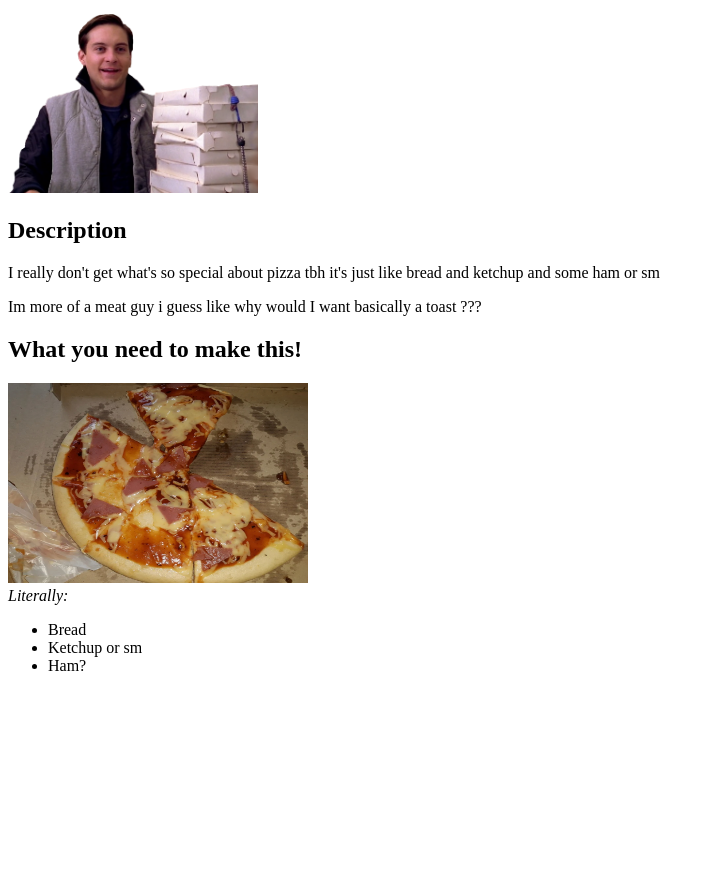
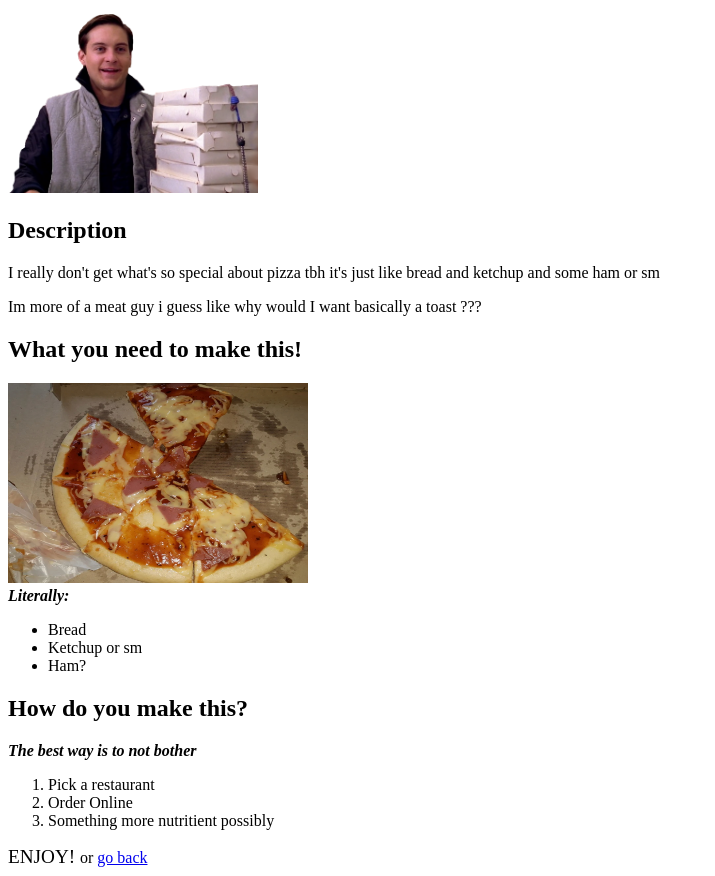
Before and after one commit to BogserPls/odin-recipes, a plain HTML site: page recipes/pizzatime.html in a window 1280 px wide. Shown: the part 100-976 px from the top of the page, without its empty margins (0-715 px from the left). Before the commit the page ends 800 px from the top, so only its background shows below. Drawn offline with Linux system fonts and the light colour scheme.

Commit message:
Add steps to making the recipe and Home button

```diff
--- a/recipes/pizzatime.html
+++ b/recipes/pizzatime.html
@@ -20,12 +20,22 @@
 
 <img src="../img/justbread.jpg" width="300" height="200" alt="">
 <br>
-<em>Literally:</em>
+
+<em><strong>Literally:</strong></em>
 
 <ul>
     <li>Bread</li>
     <li>Ketchup or sm</li>
     <li>Ham?</li>
 </ul>
+
+<h2>How do you make this?</h2>
+<em><strong>The best way is to not bother</strong></em>
+<ol>
+    <li>Pick a restaurant</li>
+    <li>Order Online</li>
+    <li>Something more nutritient possibly</li>
+</ol>
+<big> ENJOY! </big> or <a href="../index.html">go back</a>
 </body>
 </html>
```
